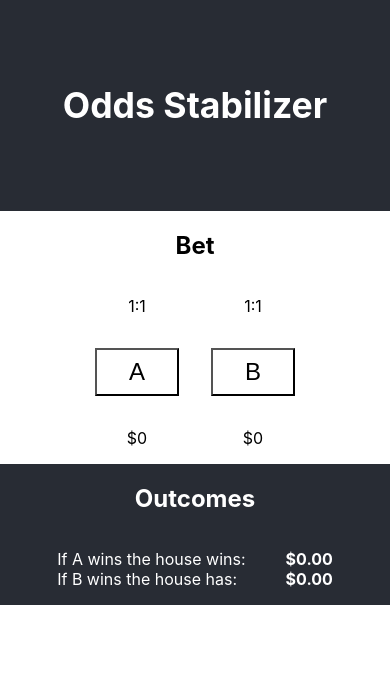
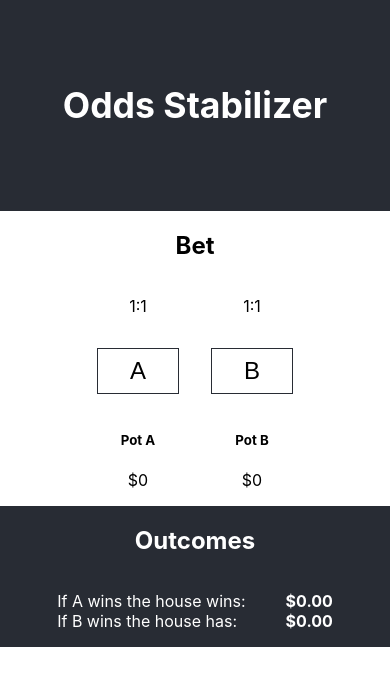
Before and after one commit to royvandewater/odds-stabilizer, a React (Create React App) app: page / in a window 390 px wide. Shown: the top 686 px of the page. Built offline with nearby package versions, Linux system fonts and the light colour scheme.

Commit message:
Add pot labels, mobile friendly

```diff
--- a/src/App.css
+++ b/src/App.css
@@ -26,13 +26,6 @@
 
 .App-link {
   color: #61dafb;
-}
-
-.App-button {
-  background-color: transparent;
-  font-size: 24px;
-  padding: 8px 32px;
-  margin: 16px;
 }
 
 .App-bet-section,
--- a/src/App.js
+++ b/src/App.js
@@ -10,6 +10,14 @@ import sumPayout from './sumPayout'
 const houseWinningsForA = book => sumCost(book.b) - sumPayout(book.a)
 const houseWinningsForB = book => sumCost(book.a) - sumPayout(book.b)
 
+const BetButton = styled.button`
+  background-color: transparent;
+  border: solid 1px #282c34;
+  font-size: 24px;
+  padding: 8px 32px;
+  margin: 16px;
+`
+
 const SectionBets = styled.section`
   display: flex;
   flex-direction: column;
@@ -20,6 +28,11 @@ const BetsGrid = styled.div`
   display: grid;
   grid-template-columns: max-content max-content;
   grid-column-gap: 8px;
+
+  @media (max-width: 400px) {
+    grid-template-columns: max-content;
+    grid-row-gap: 8px;
+  }
 `
 
 const App = () => {
@@ -44,10 +57,18 @@ const App = () => {
           <div className="App-bet-grid">
             <p>{odds.a.cost}:{odds.a.payout}</p>
             <p>{odds.b.cost}:{odds.b.payout}</p>
-            <button className="App-button" onClick={betOnA}>A</button>
-            <button className="App-button" onClick={betOnB}>B</button>
-            <p>${sumCost(book.a)}</p>
-            <p>${sumCost(book.b)}</p>
+            <BetButton onClick={betOnA}>A</BetButton>
+            <BetButton onClick={betOnB}>B</BetButton>
+            <div>
+              <h5>Pot A</h5>
+              <p>${sumCost(book.a)}</p>
+            </div>
+
+            <div>
+              <h5>Pot B</h5>
+              <p>${sumCost(book.b)}</p>
+            </div>
+
           </div>
         </section>
         <section className="App-outcome-section">
```
